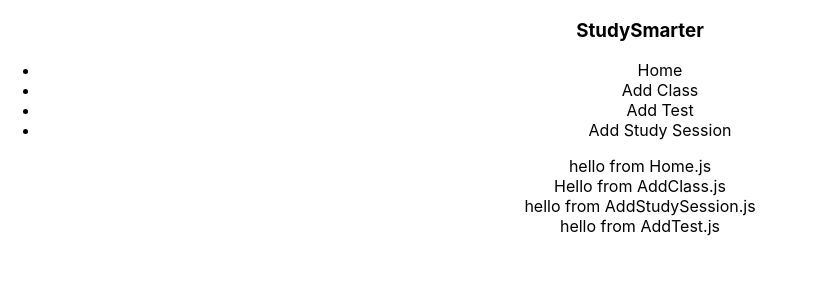
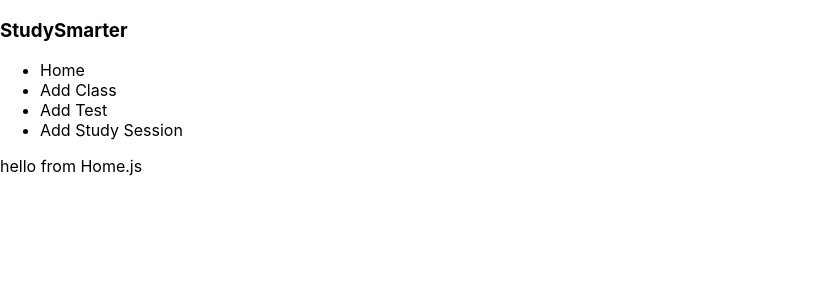
Before and after one commit to cparch/studySmarter, a React (Create React App) app: page / in a window 1280 px wide. Shown: the top 300 px of the page, without its empty margins (0-817 px from the left). Built offline with nearby package versions, Linux system fonts and the light colour scheme.

Commit message:
Add npm react-router-dom and routing logic to components

```diff
--- a/package.json
+++ b/package.json
@@ -5,6 +5,7 @@
   "dependencies": {
     "react": "^16.11.0",
     "react-dom": "^16.11.0",
+    "react-router-dom": "^5.1.2",
     "react-scripts": "3.2.0"
   },
   "scripts": {
--- a/src/App.js
+++ b/src/App.js
@@ -1,5 +1,7 @@
 import React from 'react';
+import {BrowserRouter, Route, Switch} from 'react-router-dom';
 import logo from './logo.svg';
+
 
 import './App.css';
 import Nav from './Components/Nav.js';
@@ -10,13 +12,30 @@ import AddTest from './Components/AddTest.js';
 
 function App() {
   return (
-    <div className="App">
-      <Nav/>
-      <Home/>
-      <AddClass/>
-      <AddStudySession/>
-      <AddTest/>
-    </div>
+    <BrowserRouter>
+      <div>
+        <Nav/>
+        <Switch>
+          <Route
+            exact
+            path='/'
+            render={(props) => <Home/>}
+          />
+          <Route
+            path='/addstudysession'
+            render={(props) => <AddStudySession />}
+          />
+          <Route
+            path='/addclass'
+            render={(props) => <AddClass {...props}/>}
+          />
+          <Route
+            path='/addtest'
+            render={(props) => <AddTest/>}
+          />
+        </Switch>
+      </div>
+    </BrowserRouter>
   );
 }
 
```
Also changed, not shown: 1 other file (tests, documents, lock files or other folders).
